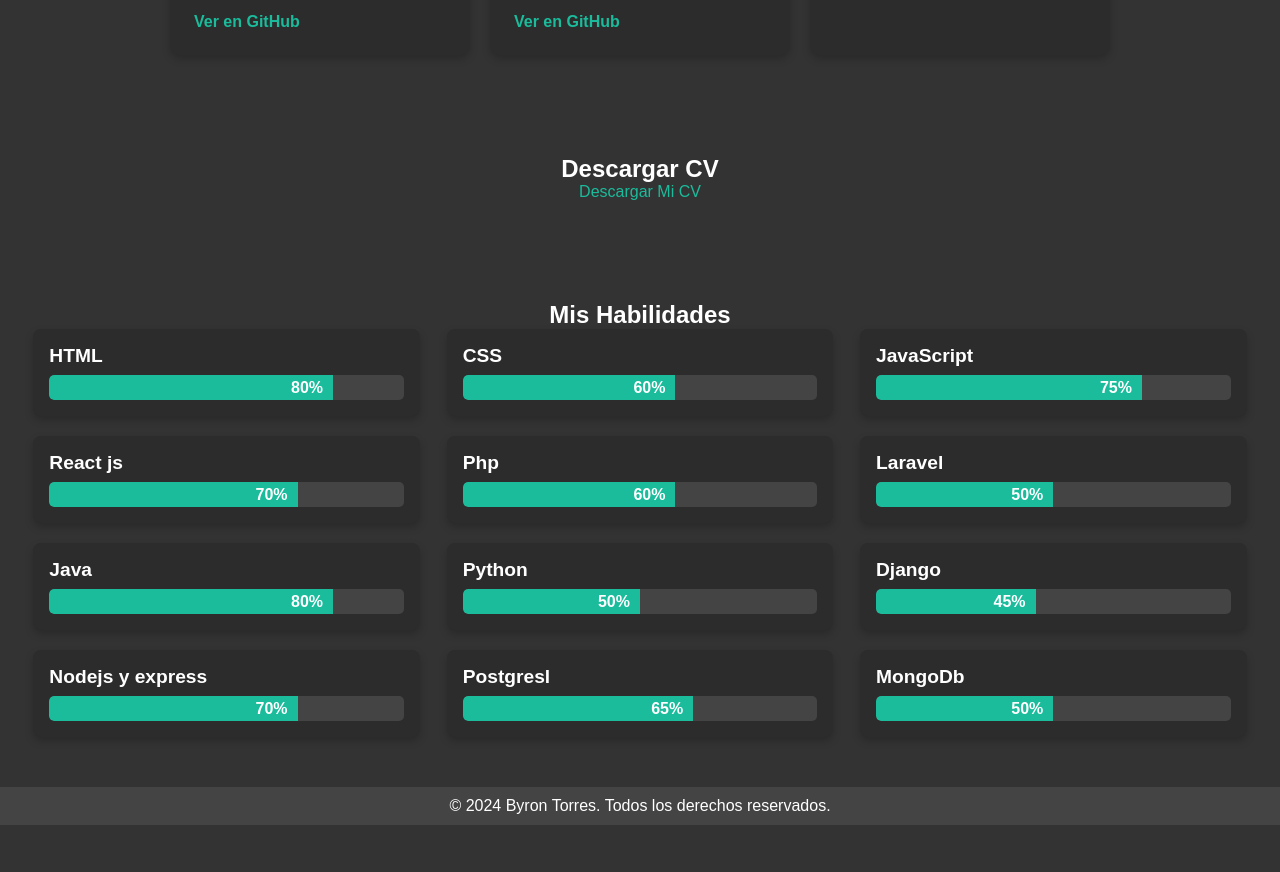
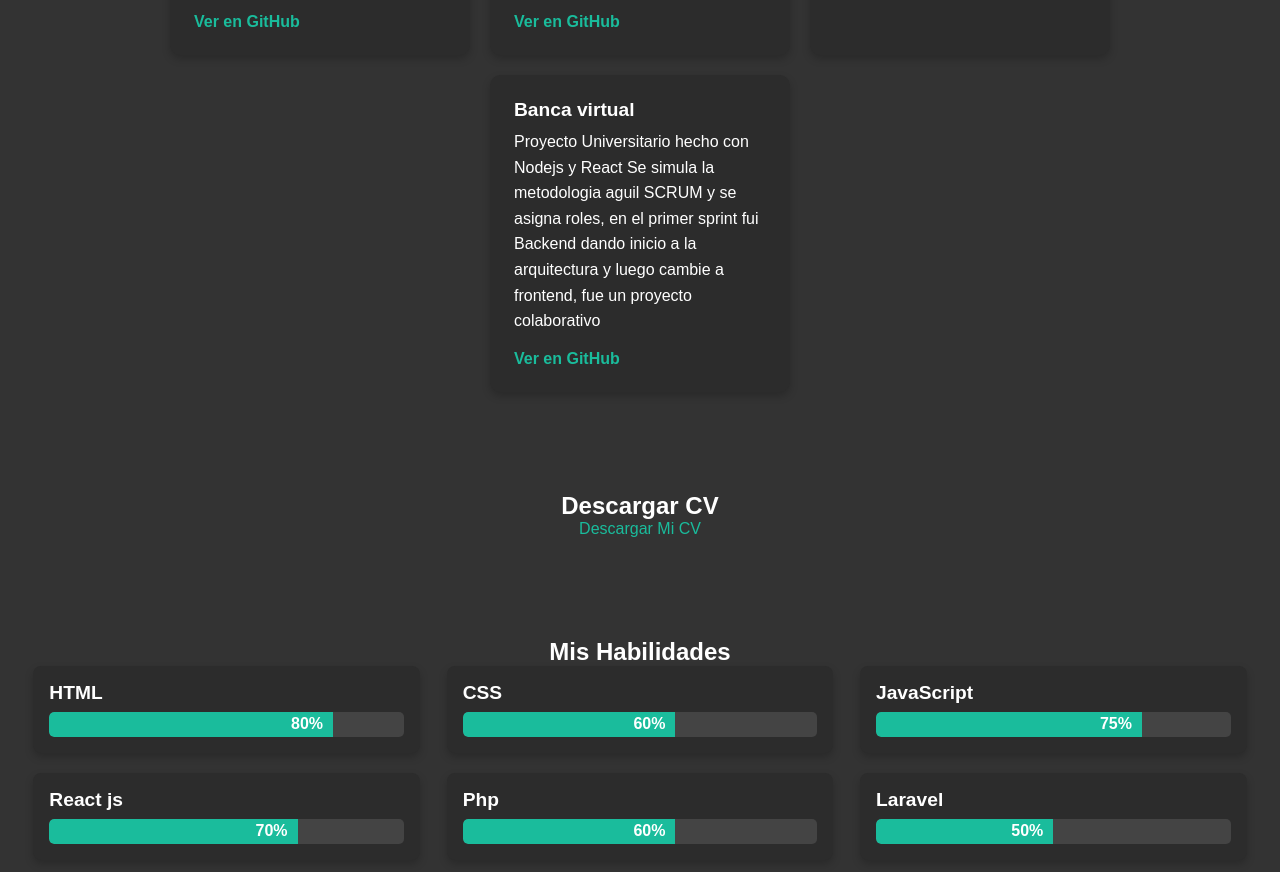
Before and after one commit to ByFer12/portafolio, a plain HTML site: page index.html in a window 1280 px wide. Shown: the part 1617-2489 px from the top of the page. Before the commit the page ends 2442 px from the top, so only its background shows below. Drawn offline with Linux system fonts and the light colour scheme.

Commit message:
Update index.html
Banca

```diff
--- a/index.html
+++ b/index.html
@@ -89,6 +89,12 @@
                 <h4>Nichos Municipales</h4>
                 <p>Proyecto Universitario hecho con Laravel y Blade que da solucion a la administracion del cemeterio de la municipalidad de Quetzaltenango</p>
                 <a href="https://github.com/ByFer12/nichosMuniXela.git" target="_blank">Ver en GitHub</a>
+            </div>
+
+                    <div class="project-card">
+                <h4>Banca virtual</h4>
+                <p>Proyecto Universitario hecho con Nodejs y React Se simula la metodologia aguil SCRUM y se asigna roles, en el primer sprint fui Backend dando inicio a la arquitectura y luego cambie a frontend, fue un proyecto colaborativo</p>
+                <a href="https://github.com/Yennifer017/Bank_IntermediatePractices.git" target="_blank">Ver en GitHub</a>
             </div>
 
         </div>
```
